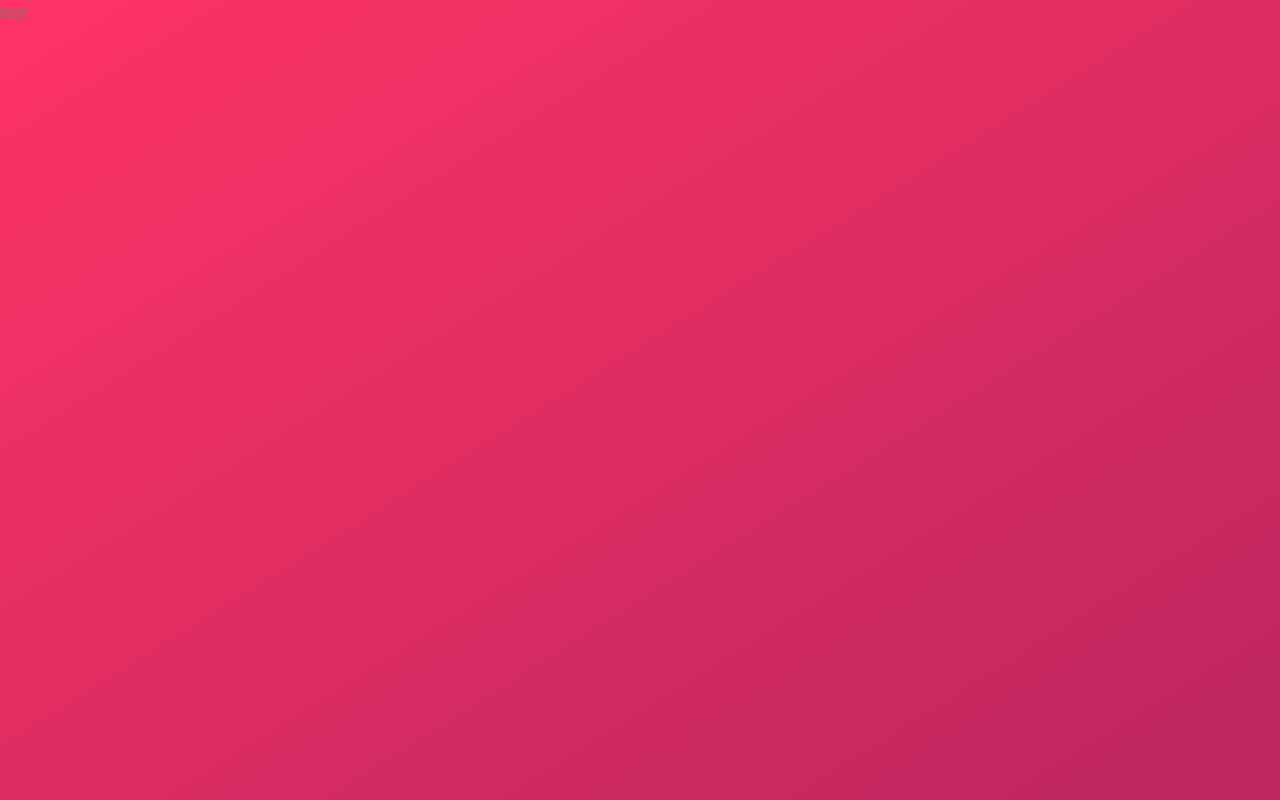
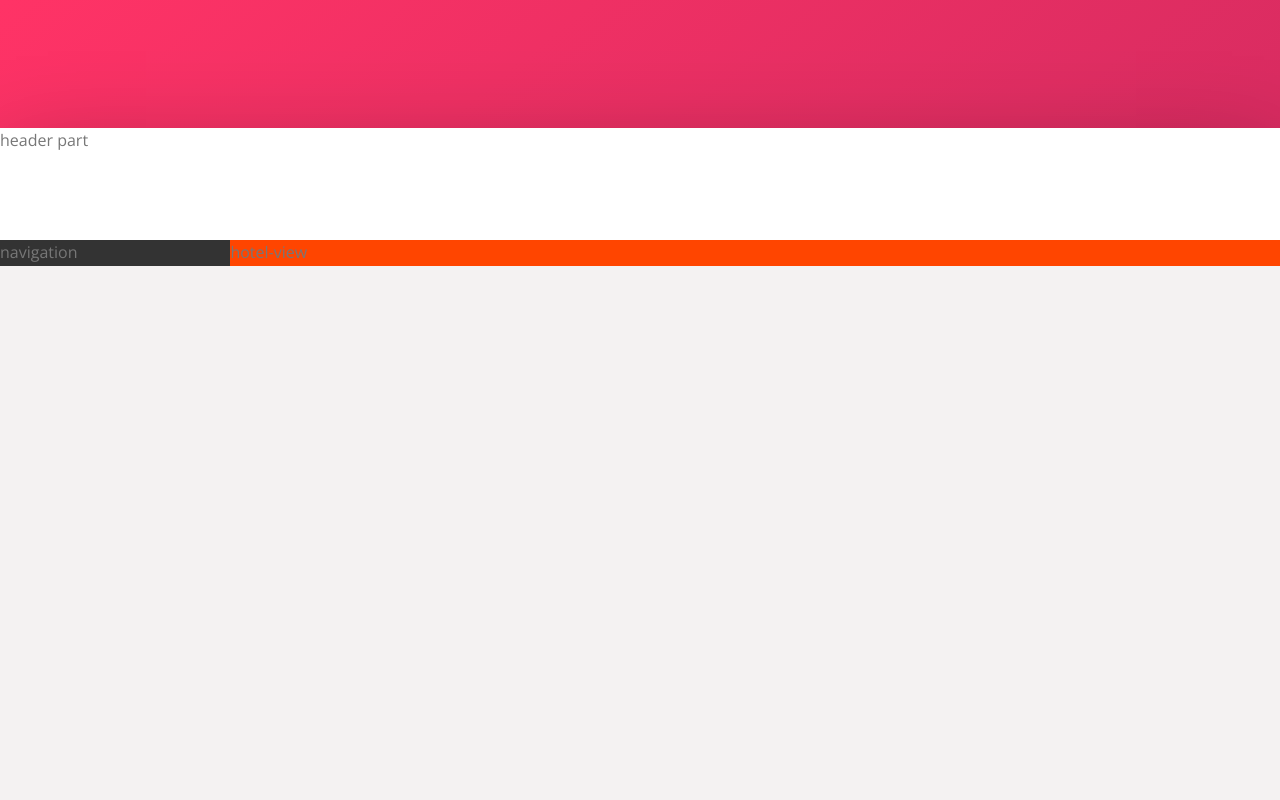
Before and after one commit to sami-peltonen/trillo, a website: page index.html in a window 1280 px wide. Shown: the top 800 px of the page. Drawn offline with nearby package versions, Linux system fonts and the light colour scheme.

Commit message:
fourth commit

```diff
--- a/index.html
+++ b/index.html
@@ -1,5 +1,6 @@
 <!DOCTYPE html>
 <html lang="en">
+
 <head>
     <meta charset="UTF-8">
     <meta name="viewport" content="width=device-width, initial-scale=1.0">
@@ -10,7 +11,21 @@
 
     <title>trillo &mdash; Your all-in-one booking app</title>
 </head>
+
 <body>
-        <p>test</p>
+    <div class="container">
+        <header class="header">
+            header part
+        </header>
+        <div class="content">
+            <nav class="sidebar">
+                navigation
+            </nav>
+            <main class="hotel-view">
+                hotel-view
+            </main>
+        </div>
+    </div>
 </body>
+
 </html>
--- a/sass/_base.scss
+++ b/sass/_base.scss
@@ -11,6 +11,8 @@
     --color-grey-dark-1: #333;
     --color-grey-dark-2: #777;
     --color-grey-dark-3: #999;
+
+    --shadow-dark: 0 2rem 6rem rgba(0, 0, 0, .3);
 }
 
 * {
--- a/sass/_layout.scss
+++ b/sass/_layout.scss
@@ -0,0 +1,29 @@
+.container {
+    max-width: 120rem;
+    margin: 8rem auto;
+    background: var(--color-grey-light-2);
+    box-shadow: var(--shadow-dark);
+
+    min-height: 50rem;
+}
+
+.header {
+    height: 7rem;
+    background-color: #fff;
+    border-bottom: var(--color-grey-light-2);
+}
+
+.content {
+    display: flex;
+}
+
+.sidebar {
+    background-color: var(--color-grey-dark-1);
+    flex: 0 0 18%;
+}
+
+.hotel-view {
+    background-color: orangered;
+    flex: 1;
+
+}
```
Also changed, not shown: css3.svg (added), sass/main.css, 1 other file. Lines whose indentation alone changed are shown as unchanged.
